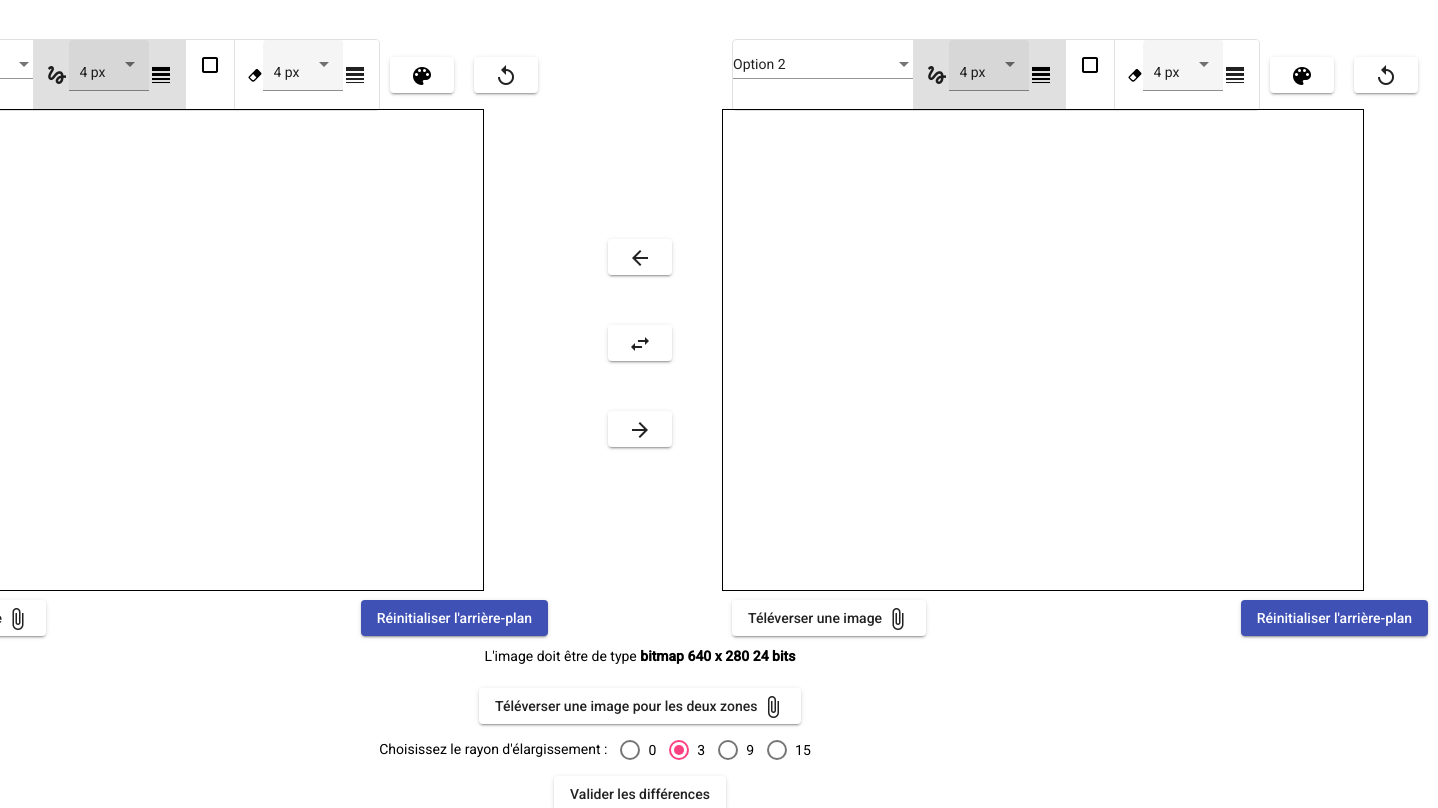
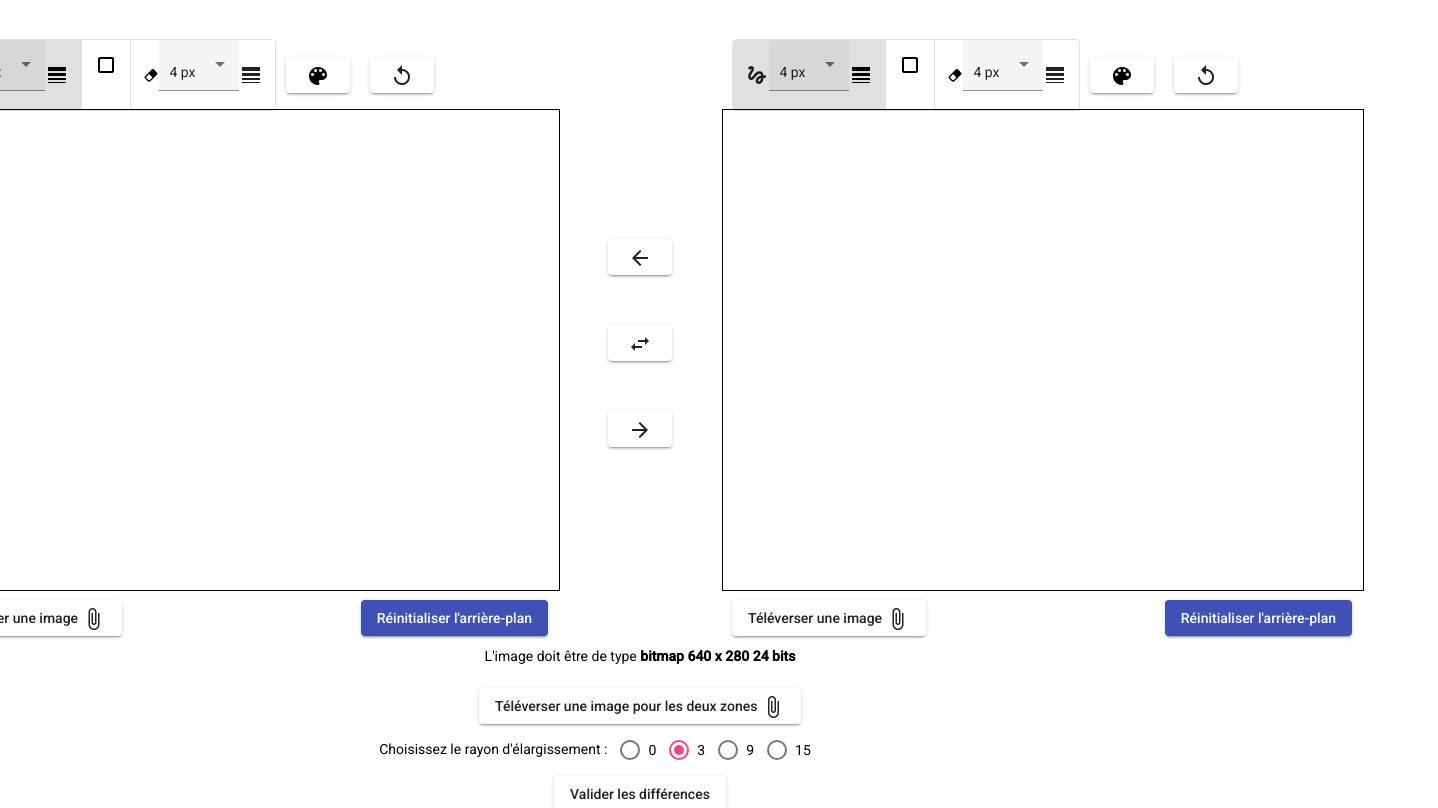
Before and after one commit to zebiriabderrahim/7_Differences, an Angular app in the folder client/: page /#/create in a window 1280 px wide. Shown: the top 808 px of the page, 1438 px wide, since content can reach past the window. Built offline with nearby package versions, Linux system fonts and the light colour scheme.

Commit message:
style: removed test select code

```diff
--- a/client/src/app/components/image-canvas/image-canvas.component.html
+++ b/client/src/app/components/image-canvas/image-canvas.component.html
@@ -5,14 +5,6 @@
 </div>
 <div id="canvas-top-buttons" *ngIf="!isColorSelected">
     <mat-button-toggle-group #group="matButtonToggleGroup" [(value)]="selectedCanvasAction">
-        <mat-form-field>
-            <mat-select [(value)]="selected">
-                <mat-option>None</mat-option>
-                <mat-option value="option1">Option 1</mat-option>
-                <mat-option value="option2">Option 2</mat-option>
-                <mat-option value="option3">Option 3</mat-option>
-            </mat-select>
-        </mat-form-field>
         <mat-button-toggle [value]="canvasAction.Pencil">
             <mat-icon>gesture</mat-icon>
             <mat-form-field appearance="fill" style="width: 80px">
--- a/client/src/app/components/image-canvas/image-canvas.component.ts
+++ b/client/src/app/components/image-canvas/image-canvas.component.ts
@@ -27,7 +27,6 @@ export class ImageCanvasComponent implements AfterViewInit {
     pencilDiameter: number;
     eraserLength: number;
     operationWidth: number;
-    selected: string = 'option2';
 
     constructor(private readonly imageService: ImageService, private readonly drawService: DrawService) {
         this.pencilDiameter = DEFAULT_WIDTH;
```
